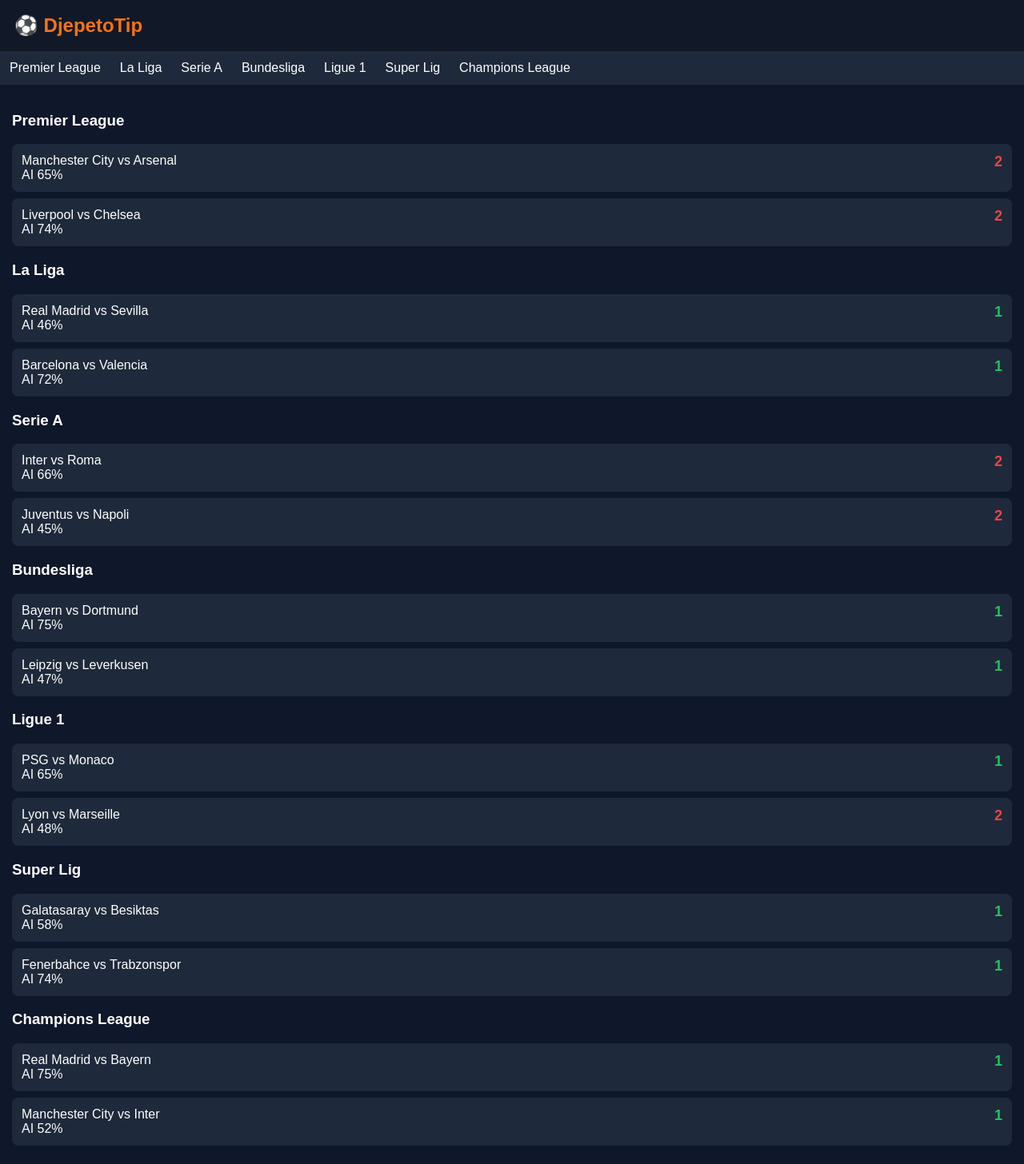
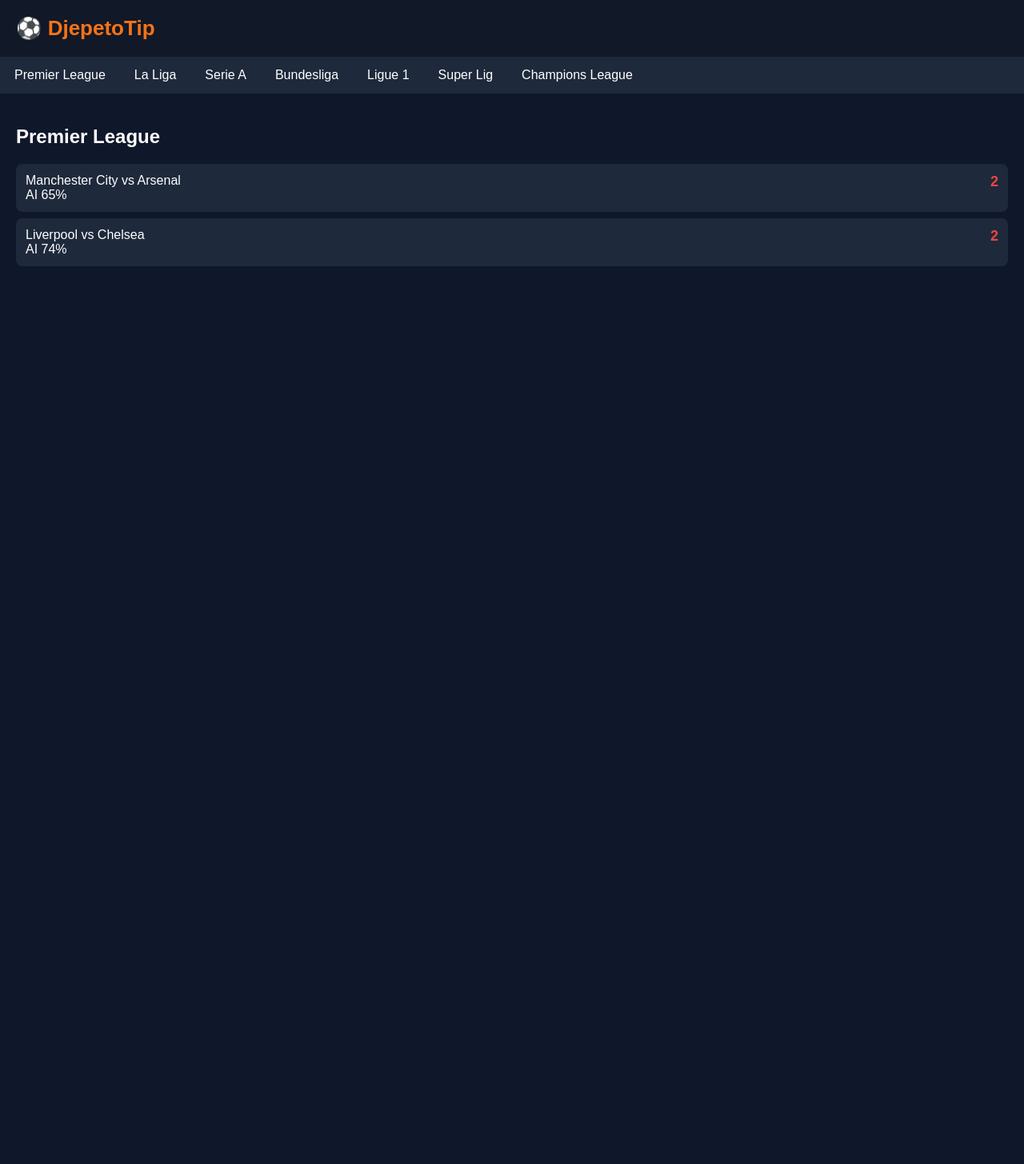
Before and after one commit to katjamrva-tech/djepetotip, a Flask app: page / in a window 1280 px wide. Shown: the whole page at 80% size. After the commit the page ends 333 px from the top, so only its background shows below. Run offline with Flask 3, Linux system fonts and the light colour scheme.

Commit message:
Update index.html

```diff
--- a/templates/index.html
+++ b/templates/index.html
@@ -6,8 +6,6 @@
 <meta name="viewport" content="width=device-width, initial-scale=1">
 
 <title>DjepetoTip</title>
-
-<link rel="manifest" href="/static/manifest.json">
 
 <style>
 
@@ -20,25 +18,30 @@ margin:0;
 
 header{
 background:#111827;
-padding:18px;
-font-size:24px;
+padding:20px;
+font-size:26px;
 color:#f97316;
 font-weight:bold;
 }
 
 .tabs{
 display:flex;
+background:#1e293b;
 overflow:auto;
-background:#1e293b;
 }
 
 .tab{
-padding:12px;
+padding:14px 18px;
+cursor:pointer;
 white-space:nowrap;
 }
 
+.tab:hover{
+background:#334155;
+}
+
 .container{
-padding:15px;
+padding:20px;
 }
 
 .match{
@@ -59,7 +62,27 @@ font-size:18px;
 .tipx{color:#facc15;}
 .tip2{color:#ef4444;}
 
+.league{
+display:none;
+}
+
 </style>
+
+<script>
+
+function showLeague(name){
+
+    let leagues=document.querySelectorAll(".league");
+
+    leagues.forEach(l=>{
+        l.style.display="none"
+    })
+
+    document.getElementById(name).style.display="block"
+
+}
+
+</script>
 
 </head>
 
@@ -70,7 +93,11 @@ font-size:18px;
 <div class="tabs">
 
 {% for league in leagues.keys() %}
-<div class="tab">{{league}}</div>
+
+<div class="tab" onclick="showLeague('{{league}}')">
+{{league}}
+</div>
+
 {% endfor %}
 
 </div>
@@ -79,7 +106,9 @@ font-size:18px;
 
 {% for league, matches in leagues.items() %}
 
-<h3>{{league}}</h3>
+<div class="league" id="{{league}}">
+
+<h2>{{league}}</h2>
 
 {% for m in matches %}
 
@@ -104,9 +133,22 @@ AI {{m.prob}}%
 
 {% endfor %}
 
+</div>
+
 {% endfor %}
 
 </div>
 
+<script>
+
+document.addEventListener("DOMContentLoaded", function(){
+    let first=document.querySelector(".league")
+    if(first){
+        first.style.display="block"
+    }
+})
+
+</script>
+
 </body>
 </html>
```
